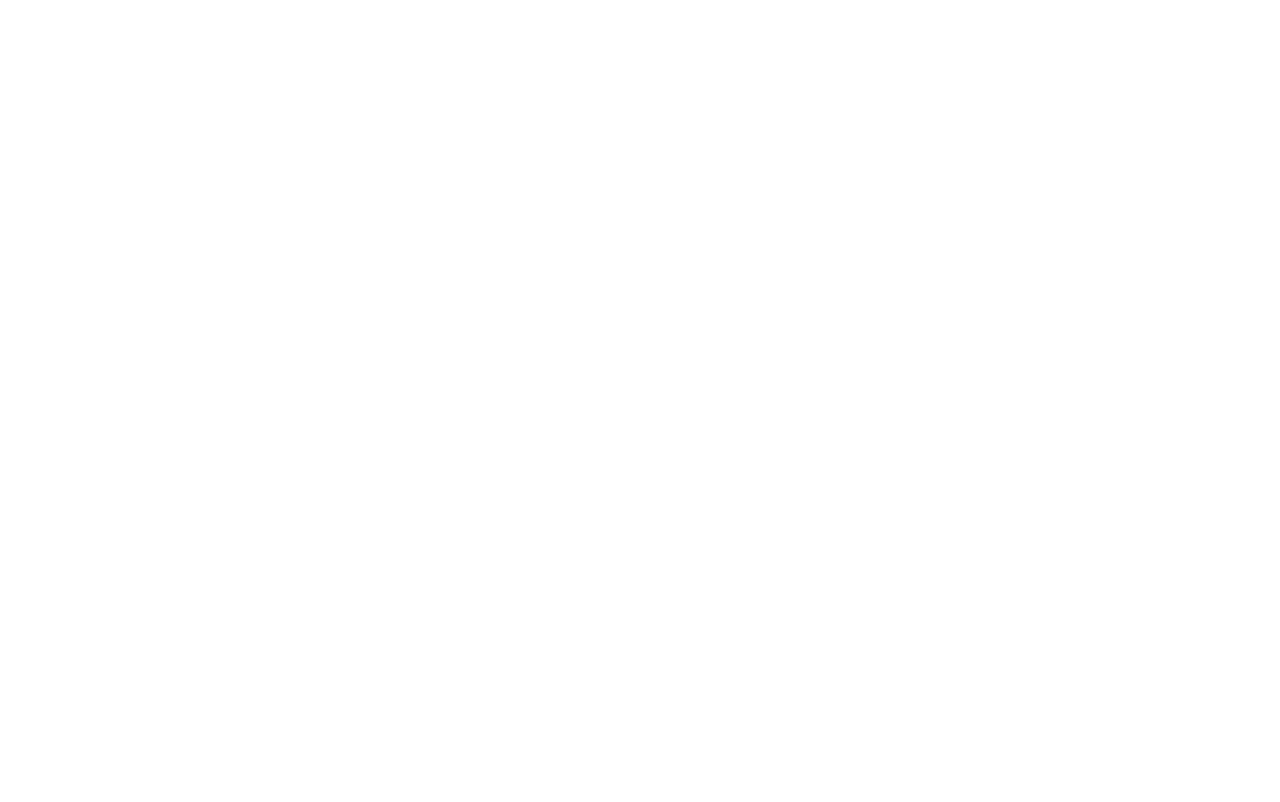
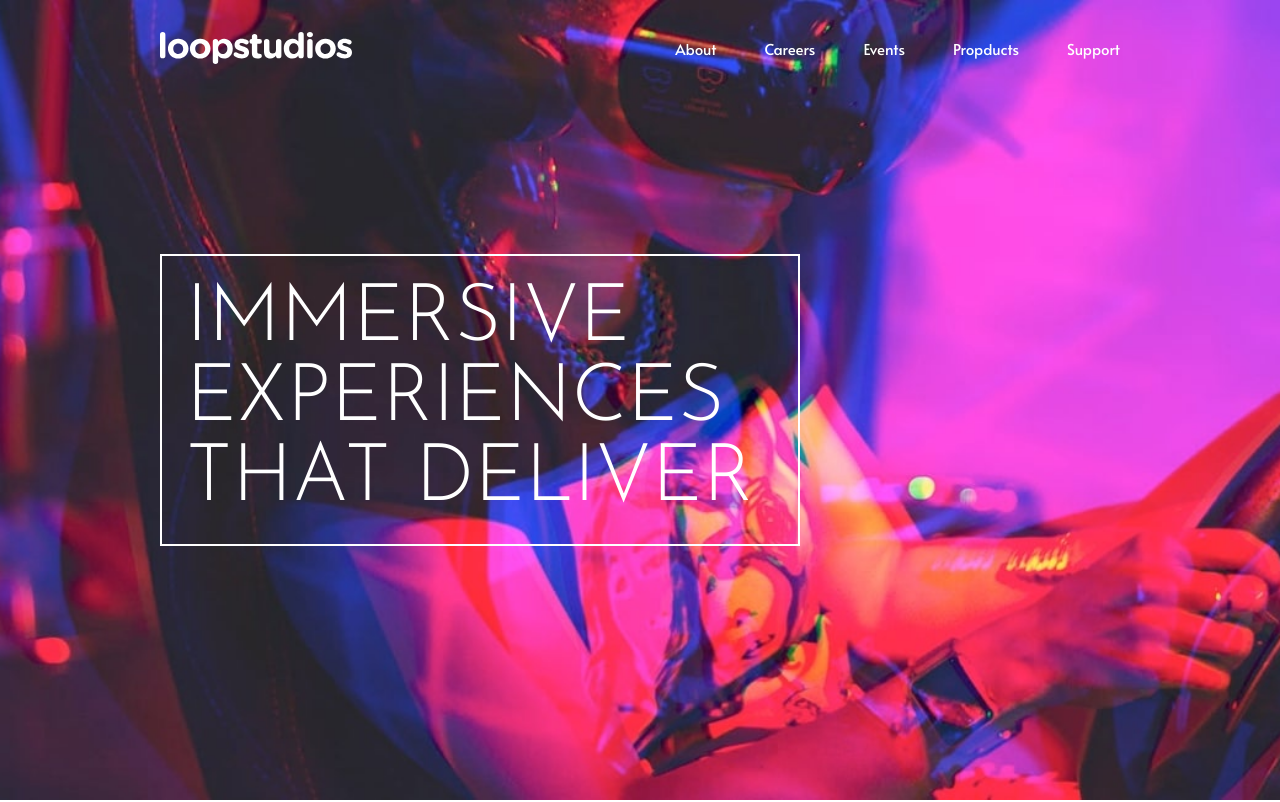
Before and after one commit to Sengsith/loopstudios-landing-page, a website: page index.html in a window 1280 px wide. Shown: the top 802 px of the page. Drawn offline with Linux system fonts and the light colour scheme; the site is published under a folder, as on GitHub Pages, so addresses that start at the root find nothing.

Commit message:
Updated header bg URL

```diff
--- a/src/sass/layout/_header.scss
+++ b/src/sass/layout/_header.scss
@@ -4,7 +4,7 @@ header {
   width: 100%;
   height: 100vh;
   padding: 2rem 0;
-  background: url('/loopstudios-landing-page/src/images/mobile/image-hero.jpg') center/cover no-repeat;
+  background: url('../images/mobile/image-hero.jpg') center/cover no-repeat;
   display: flex;
   flex-direction: column;
   justify-content: flex-start;
@@ -29,7 +29,7 @@ header {
 
 @media (min-width: 48rem) {
   header {
-    background: url('/loopstudios-landing-page/src/images/desktop/image-hero.jpg') center/cover no-repeat;
+    background: url('../images/desktop/image-hero.jpg') center/cover no-repeat;
   }
   .heading {
     font-size: 5rem;
```
Also changed, not shown: src/sass/style.css, 1 other file.
